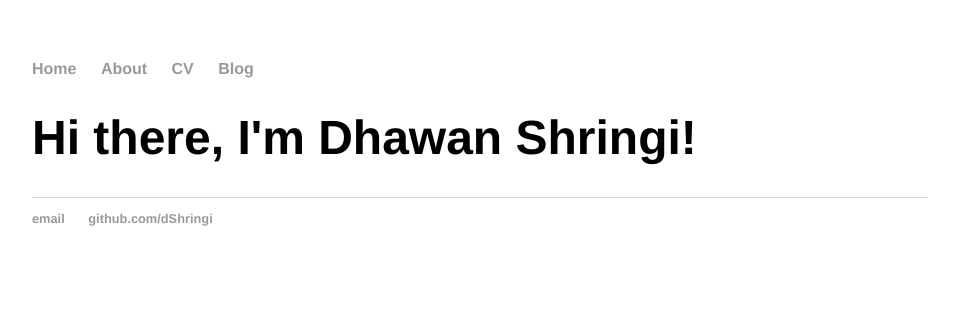
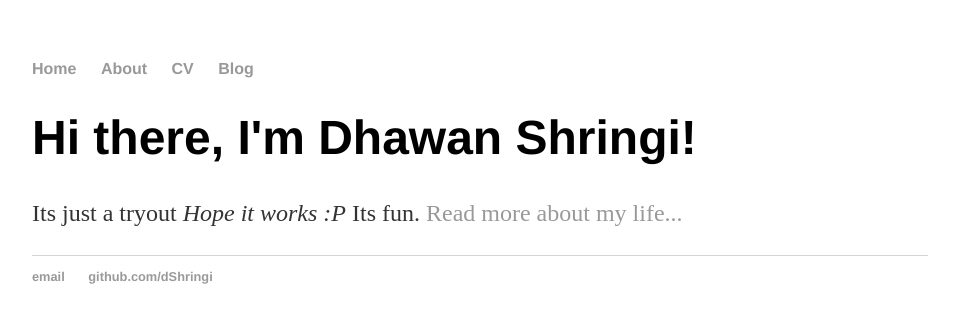
Before and after one commit to dShringi/dShringi.github.io, a Jekyll site: the page built from index.html, in a window 1280 px wide. Shown: the top 323 px of the page, without its empty margins (160-1119 px from the left). Built offline with Jekyll 4.4.1, drawn with Linux system fonts in a browser that asks for light colours.

Commit message:
Update index.html

```diff
--- a/index.html
+++ b/index.html
@@ -1,28 +1,8 @@
-<!DOCTYPE html>
-<html>
-	<head>
-		<title>Dhawan Shringi</title>
-		<link rel="stylesheet" type="text/css" href="/css/main.css">
-	</head>
-	<body>
-		<nav>
-    		<ul>
-        		<li><a href="/">Home</a></li>
-	        	<li><a href="/about">About</a></li>
-        		<li><a href="/cv">CV</a></li>
-        		<li><a href="/blog">Blog</a></li>
-    		</ul>
-		</nav>
-		<div class="container">
-    		<div class="blurb">
-        		<h1>Hi there, I'm Dhawan Shringi!</h1>
-    		</div><!-- /.blurb -->
-		</div><!-- /.container -->
-		<footer>
-    		<ul>
-        		<li><a href="mailto:dhawanshringi@gmail.com">email</a></li>
-        		<li><a href="https://github.com/dShringi">github.com/dShringi</a></li>
-			</ul>
-		</footer>
-	</body>
-</html>
+---
+layout: default
+title: Hank Quinlan, Horrible Cop
+---
+<div class="blurb">
+	<h1>Hi there, I'm Dhawan Shringi!</h1>
+	<p>Its just a tryout <em>Hope it works :P</em> Its fun. <a href="/about">Read more about my life...</a></p>
+</div><!-- /.blurb -->
```
